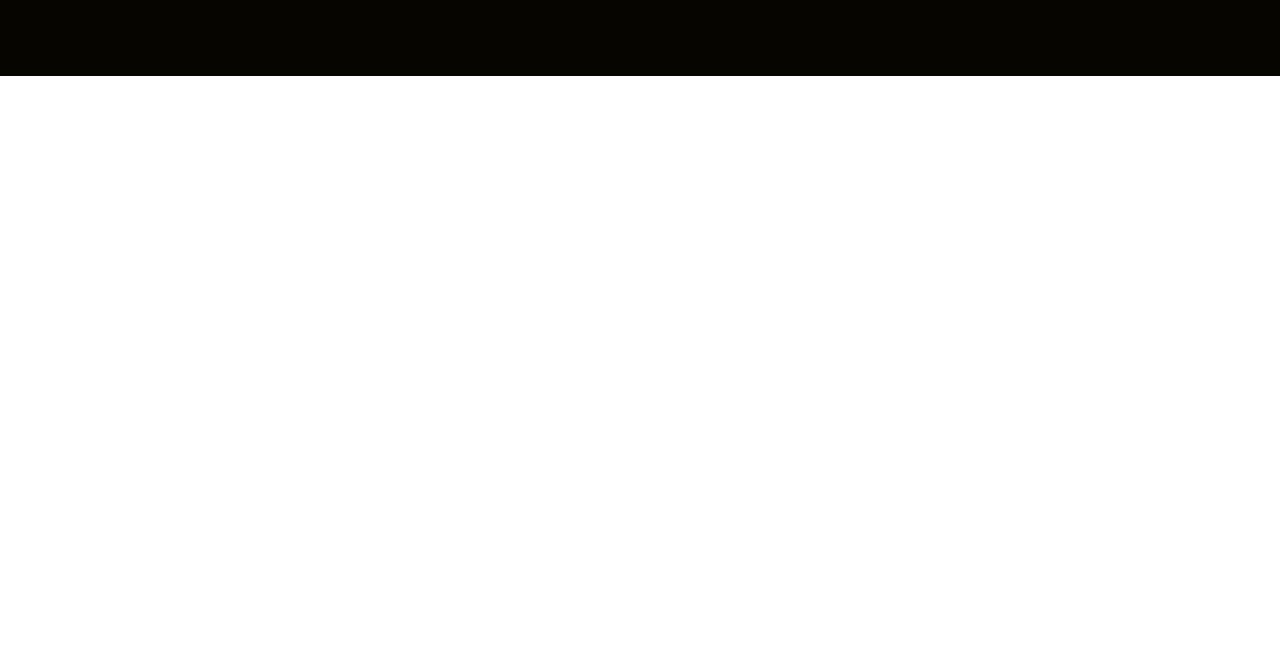
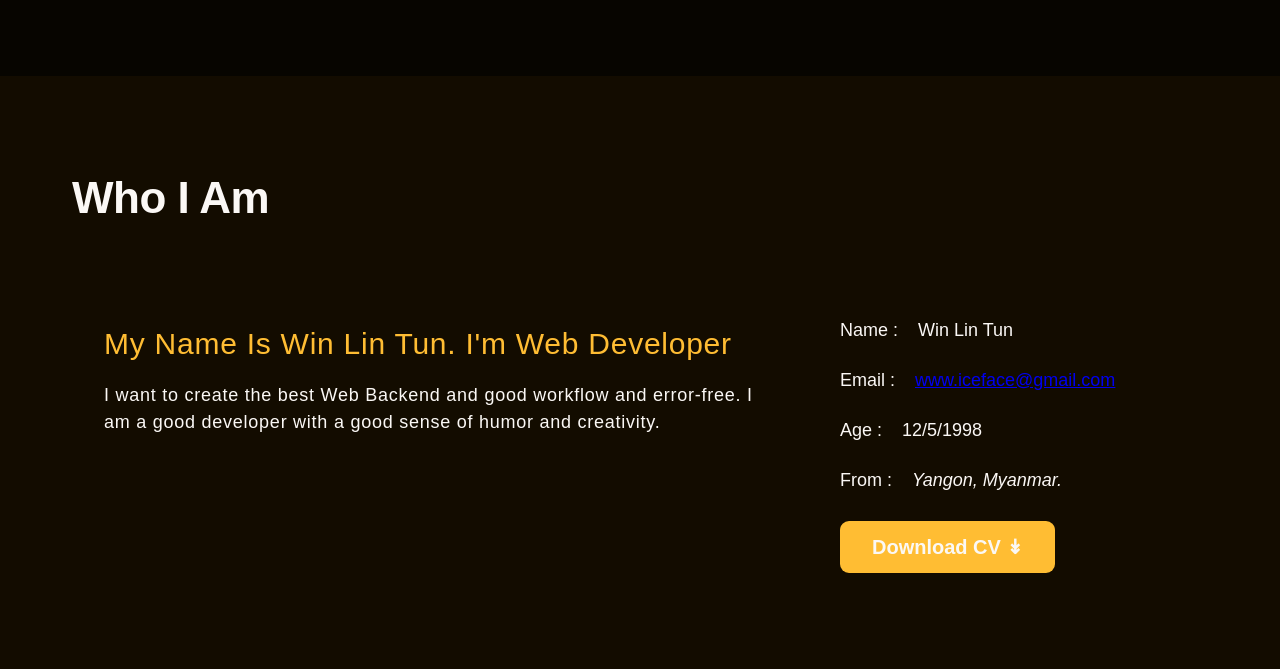
Before and after one commit to winlintun/my-portfolio-v1.0.1, a plain HTML site: page index.html in a window 1280 px wide. Shown: the part 490-1159 px from the top of the page. Before the commit the page ends 800 px from the top, so only its background shows below. Drawn offline with Linux system fonts and the light colour scheme.

Commit message:
section about

```diff
--- a/css/general.css
+++ b/css/general.css
@@ -23,16 +23,30 @@ body {
     line-height: 1;
 }
 
+.container {
+    max-width: 120rem;
+    margin: 0 auto;
+    padding: 0 3.2rem;
+}
+
 /* **************************** */
 /* Heading Components */
 /* **************************** */
+.heading-primary,
+.heading-secondary {
+    font-weight: 700;
+    color: var(--text);
+    letter-spacing: -0.5px;
+}
 .heading-primary {
     font-size: 5.2rem;
     line-height: 1.1;
     margin-bottom: 3.2rem;
-    font-weight: 700;
-    color: var(--text);
-    letter-spacing: -0.5px;
+}
+.heading-secondary {
+    font-size: 4.4rem;
+    line-height: 1.2;
+    margin-bottom: 9.6rem;
 }
 .sub-heading {
     color: var(--text);
@@ -70,3 +84,12 @@ body {
     background-color: var(--primary-shade);
     color: var(--text);
 }
+
+/* **************************** */
+/* Grid Components */
+/* **************************** */
+.grid {
+    display: grid;
+    row-gap: 9.6rem;
+    column-gap: 6.4rem;
+}
--- a/css/style.css
+++ b/css/style.css
@@ -68,3 +68,45 @@ default: 9px
     line-height: 1.5;
     margin-bottom: 4.8rem;
 }
+/* **************************** */
+/* About Section */
+/* **************************** */
+.grid--about {
+    grid-template-columns: 2fr 1fr;
+}
+
+.section-about {
+    background-color: var(--bg-secondary);
+    padding: 9.6rem 0;
+}
+.bio-desc {
+    color: var(--text);
+    font-size: 1.8rem;
+    line-height: 1.5;
+    margin-bottom: 1.6rem;
+    letter-spacing: 0.75px;
+}
+.bio-desc span {
+    color: var(--primary);
+    font-size: 3rem;
+    font-weight: 500;
+    display: block;
+    text-transform: capitalize;
+    margin-bottom: 1.6rem;
+    letter-spacing: 0.75px;
+}
+.bio-list ul {
+    list-style: none;
+    display: flex;
+    flex-direction: column;
+    row-gap: 3.2rem;
+    padding-bottom: 3.2rem;
+}
+.bio-list-li {
+    font-size: 1.8rem;
+    display: flex;
+    gap: 2rem;
+}
+.bio-level {
+    padding-left: 2rem;
+}
--- a/index.html
+++ b/index.html
@@ -40,6 +40,44 @@
         </div>
     </section>
 
+    <!-- About Section -->
+    <section class="section-about">
+        <div class="container">
+            <h2 class="heading-secondary">
+                Who I Am
+            </h2>
+            <div class="container grid grid--about">
+                <p class="bio-desc">
+                    <span>My name is Win Lin Tun. I'm Web Developer</span>
+                    I want to create the best Web Backend and good workflow and error-free. I am a good developer with a good sense of humor and creativity.
+                </p>
+                <div class="bio-list">
+                    <ul>
+                        <li class="bio-list-li ">
+                            <p>Name :</p>
+                            <p>Win Lin Tun</p>
+                        </li>
+                        <li class="bio-list-li ">
+                            <p>Email :</p>
+                            <a href="mailto:www.iceface@gmail.com">www.iceface@gmail.com</a>
+                        </li>
+                        <li class="bio-list-li ">
+                            <p>Age :</p>
+                            <p>12/5/1998</p>
+                        </li>
+                        <li class="bio-list-li ">
+                            <p>From :</p>
+                            <address>
+                                Yangon, Myanmar.
+                            </address>
+                        </li>
+                    </ul>
+                    <a href="#" class="btn btn-full">Download CV &Darr;</a>
+                </div>
+            </div>
+        </div>
+    </section>
+
 
 
 
```
